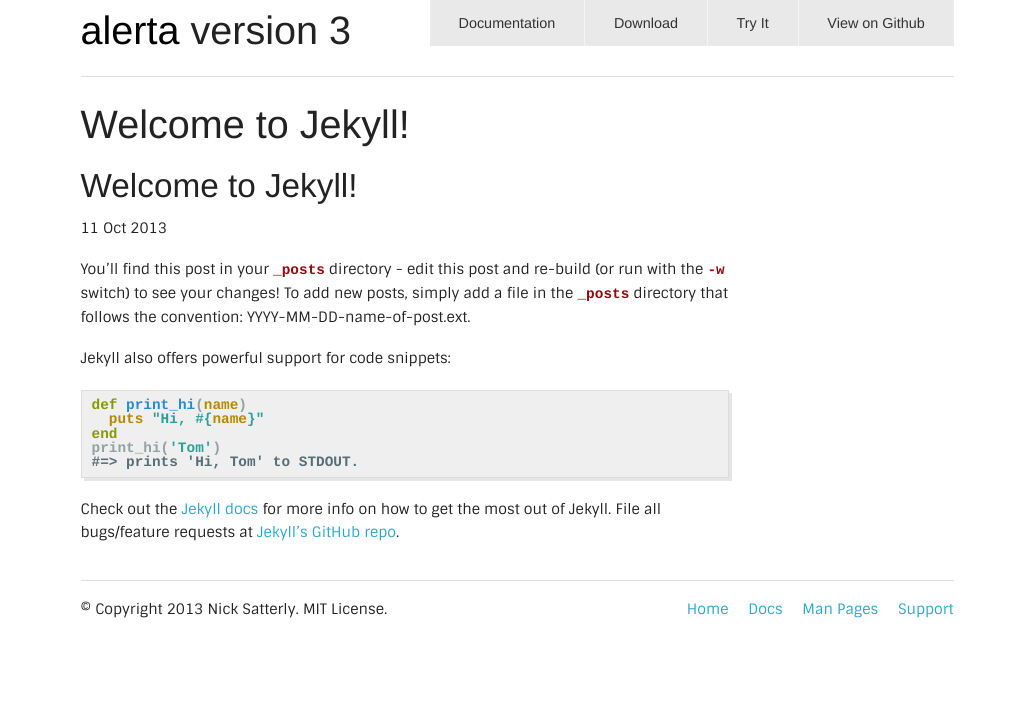
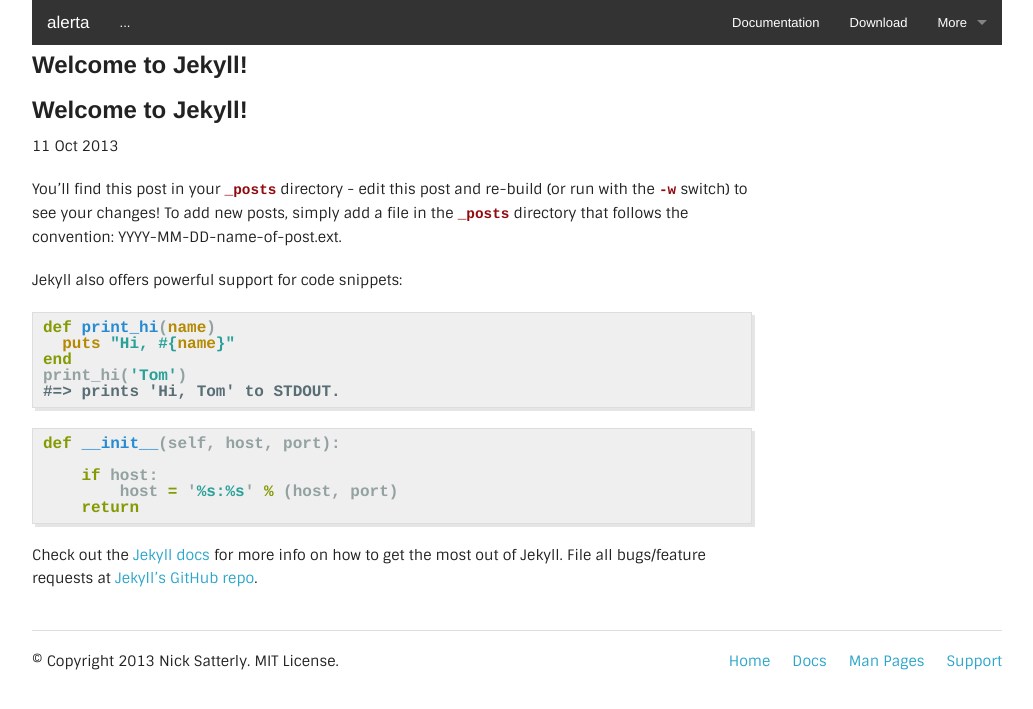
Before and after one commit to alerta/alerta.github.io, a Jekyll site: the page built from _posts/2013-10-11-welcome-to-jekyll.markdown, in a window 1280 px wide. Shown: the top 709 px of the page, without its empty margins (123-1156 px from the left). Built offline with Jekyll 4.4.1, drawn with Linux system fonts in a browser that asks for light colours; Markdown is read by kramdown in place of the engine named in the settings.

Commit message:
minor tweaks

```diff
--- a/_includes/top.html
+++ b/_includes/top.html
@@ -7,6 +7,7 @@
   <meta name="viewport" content="width=device-width, initial-scale=1.0">
   <title>{{ page.title }}</title>
 
+  <link rel="stylesheet" type="text/css" href="http://fonts.googleapis.com/css?family=Open+Sans:300italic,400italic,700italic,400,300,700" />
   <link rel="stylesheet" href="{{ site.url }}/assets/css/normalize.css" />
   <link rel="stylesheet" href="{{ site.url }}/assets/css/foundation.css" />
 
--- a/_includes/top_nav.html
+++ b/_includes/top_nav.html
@@ -2,16 +2,35 @@
 
   <div class="row">
     <div class="large-12 columns">
-      <div class="nav-bar right">
-        <ul class="button-group">
-          <li><a href="{{ site.url }}/docs/home/" class="button secondary">Documentation</a></li>
-          <li><a href="{{ site.url }}/docs/download/" class="button secondary">Download</a></li>
-          <li><a href="http://try.alerta.io" class="button secondary">Try It</a></li>
-          <li><a href="{{ site.repository }}" class="button secondary">View on Github</a></li>
+      <nav class="top-bar" data-topbar>
+        <ul class="title-area">
+          <li class="name">
+            <h1><a href="#">alerta</a></h1>
+          </li>
+          <li class="toggle-topbar menu-icon"><a href="#">Menu</a></li>
         </ul>
-      </div>
-        <h1><a class="home" href="/home/">alerta</a> version 3</h1>
-      <hr />
+
+        <section class="top-bar-section">
+
+          <!-- Right Nav Section -->
+          <ul class="right">
+          <li><a href="{{ site.url }}/docs/home/" class="">Documentation</a></li>
+          <li><a href="{{ site.url }}/docs/download/" class="">Download</a></li>
+          <li class="has-dropdown">
+            <a href="#">More</a>
+            <ul class="dropdown">
+              <li><a href="http://try.alerta.io">Demo</a></li>
+              <li><a href="http://github.com/guardian/alerta">GitHub</a></li>
+            </ul>
+          </li>
+          </ul>
+
+          <!-- Left Nav Section -->
+          <ul class="left">
+            <li><a href="#">...</a></li>
+          </ul>
+        </section>
+      </nav>
     </div>
   </div>
 
--- a/_layouts/default.html
+++ b/_layouts/default.html
@@ -8,7 +8,7 @@
 
   <div class="row">
     <div class="large-12 columns">
-      <h1 id="title">{{ page.title }}</h1>
+      <h2 id="title">{{ page.title }}</h4>
     </div>
   </div>
 
--- a/_posts/2013-10-11-welcome-to-jekyll.markdown
+++ b/_posts/2013-10-11-welcome-to-jekyll.markdown
@@ -18,6 +18,14 @@
 #=> prints 'Hi, Tom' to STDOUT.
 {% endhighlight %}
 
+{% highlight python %}
+def __init__(self, host, port):
+
+    if host:
+        host = '%s:%s' % (host, port)
+    return
+{% endhighlight %}
+
 Check out the [Jekyll docs][jekyll] for more info on how to get the most out of Jekyll. File all bugs/feature requests at [Jekyll's GitHub repo][jekyll-gh].
 
 [jekyll-gh]: https://github.com/mojombo/jekyll
--- a/css/app.css
+++ b/css/app.css
@@ -12,13 +12,36 @@
     src: url('../assets/fonts/Sintony-Bold.ttf');
 }
 
-html {
-    font-size: 0.9rem;
+h1 {
+  font-weight: bold;
+  color: #fff;
+  font-size: 32px;
+}
 
+h2 {
+  font-weight: bold;
+  font-size: 24px;
+}
+
+h3 {
+  font-weight: bold;
+  font-size: 18px;
+}
+
+h4 {
+  font-size: 14px;
 }
 
 body {
     font-family: 'Sintony';
+}
+
+p {
+    font-size: 0.9em;
+}
+
+ul.inline-list {
+    font-size: 0.9em;
 }
 
 .label {
```
Also changed, not shown: _includes/footer.html (line endings or trailing spaces).
